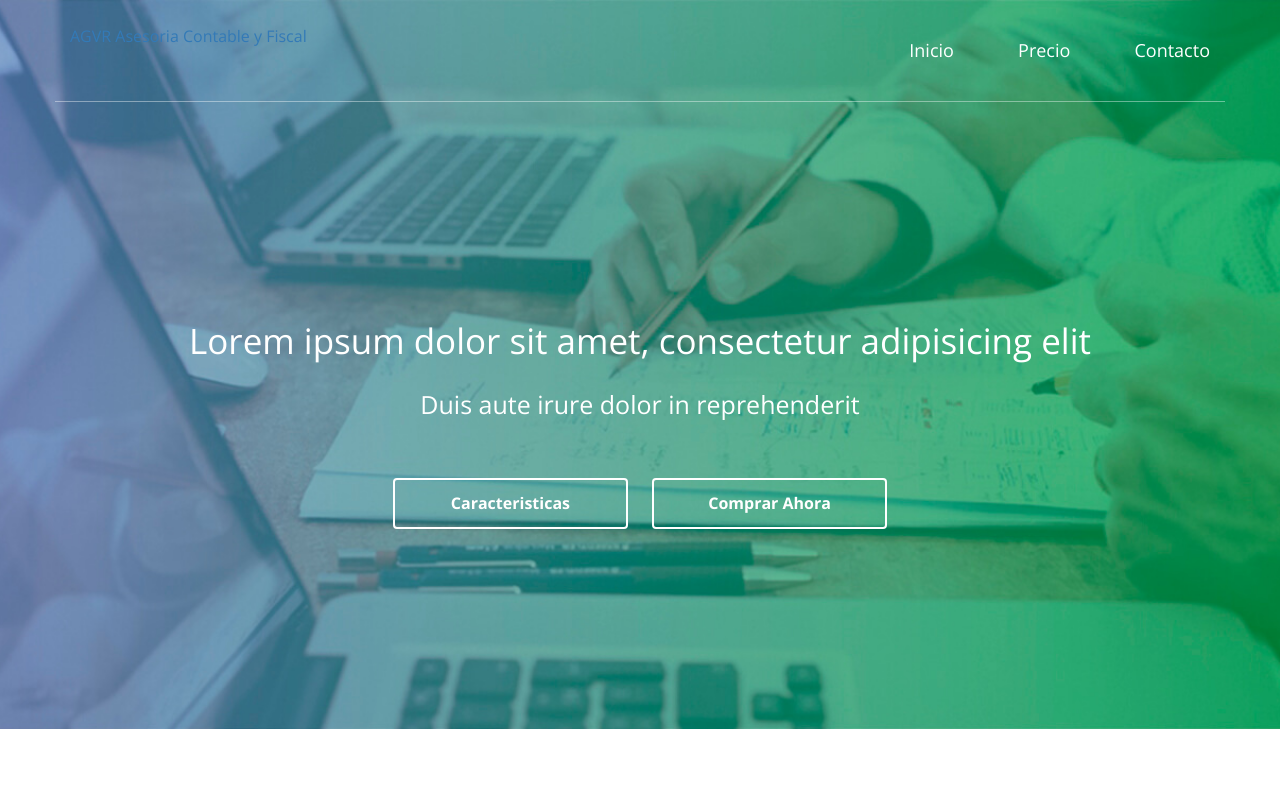
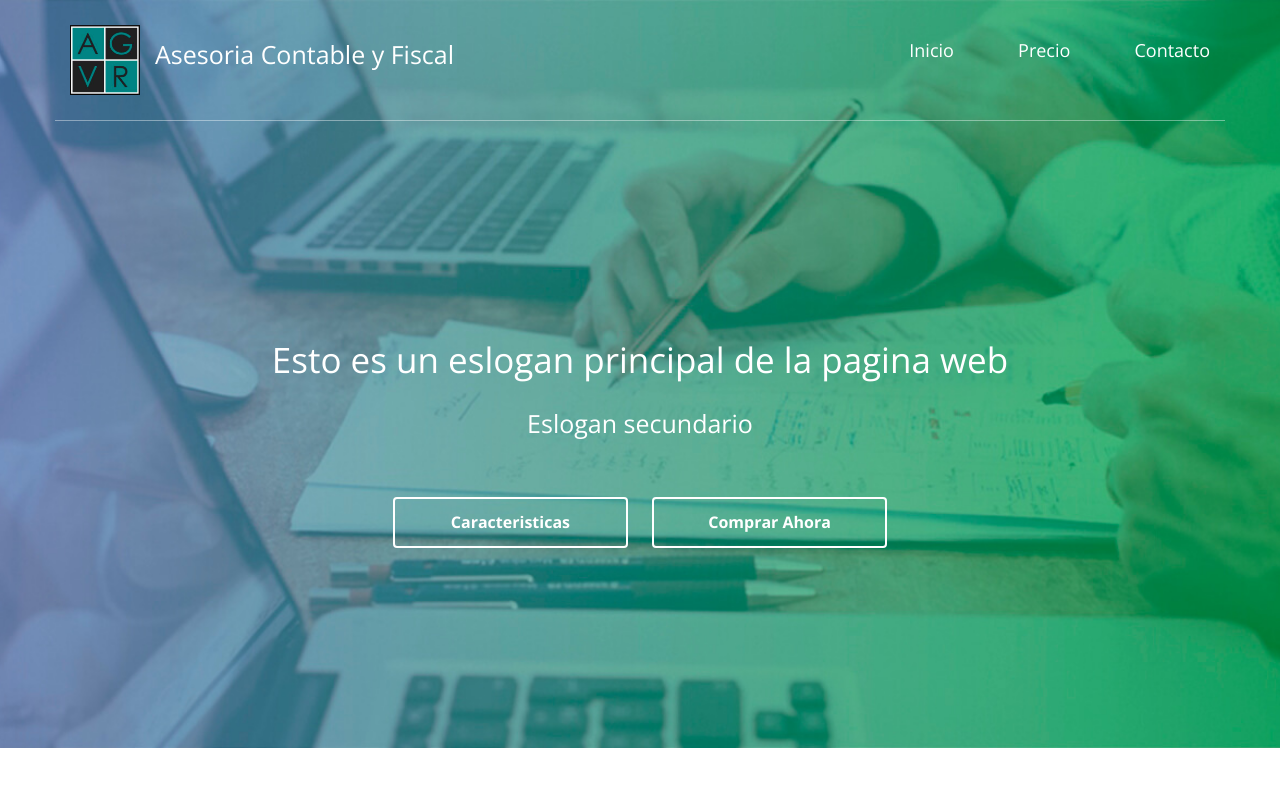
Before and after one commit to JorgeWong98/agvr, a plain HTML site: page index.html in a window 1280 px wide. Shown: the top 800 px of the page. Drawn offline with nearby package versions, Linux system fonts and the light colour scheme.

Commit message:
Adaptada a AGVR

```diff
--- a/index.html
+++ b/index.html
@@ -9,6 +9,15 @@
 	<link rel="stylesheet" href="css/font-awesome.min.css">
 	<link href="https://fonts.googleapis.com/css?family=Open+Sans:300,400,600i,700" rel="stylesheet">
 	<link rel="stylesheet" href="css/estilos.css">
+	<style>
+		#title{
+			text-decoration: none;
+			display: inline-block;
+			font-size: 25px;
+			color: white;
+			margin-left: 15px;
+		}
+	</style>
 </head>
 <body>
 
@@ -16,8 +25,8 @@
 		<div class="container">
 			<div class="row contenedor_logo_menu">
 				<div class="logo col-xs-12 col-md-6">
-					<!-- <a href="#"><img src="img/logo.png" alt=""></a> -->
-					<a href="#">AGVR Asesoria Contable y Fiscal<img src="" alt=""></a>
+					<img src="img/agvrr.png" width="70px" alt=""><a id="title" href="#"> Asesoria Contable y Fiscal</a>
+					<!-- <h1 href="#">AGVR Asesoria Contable y Fiscal<img src="" alt=""></h1> -->
 				</div>
 				<div class="menu col-xs-12 col-md-6">
 					<a href="#">Inicio</a>
@@ -28,8 +37,8 @@
 
 			<div class="row textos">
 				<div class="col-md-12">
-					<h2 class="primera_linea">Lorem ipsum dolor sit amet, consectetur adipisicing elit</h2>
-					<h3 class="segunda_linea">Duis aute irure dolor in reprehenderit</h3>
+					<h2 class="primera_linea">Esto es un eslogan principal de la pagina web</h2>
+					<h3 class="segunda_linea">Eslogan secundario</h3>
 					<div class="contenedor-btns">
 						<a href="#">Caracteristicas</a>
 						<a href="#">Comprar Ahora</a>
@@ -216,7 +225,7 @@
 						<p class="correo">correo [arroba] correo.com</p>
 					</div>
 					<div class="col-md-4 logo">
-						<img src="img/logo.png" alt="">
+						<!-- <img src="img/icon.png" alt=""> -->
 					</div>
 				</div>
 			</div>
```
Also changed, not shown: img/agvr.jpg (added), img/agvrr.png (added), img/icon.png (added).
